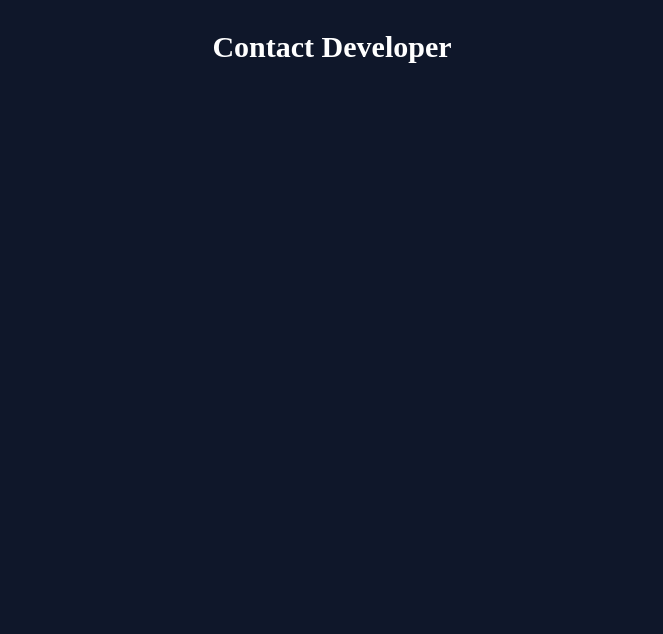
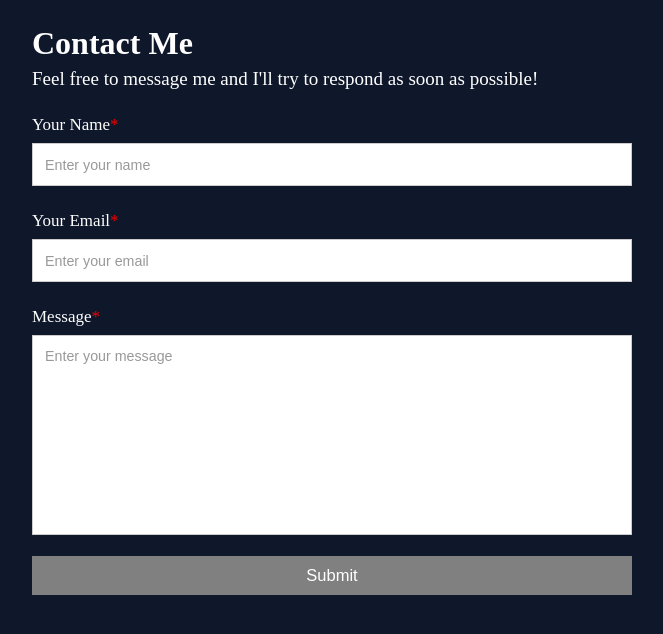
Before and after one commit to MichaelT-178/VueLivestreamDirectory, a Vue app: page /contact in a window 1280 px wide. Shown: the top 634 px of the page, without its empty margins (308-971 px from the left). Built offline with nearby package versions, Linux system fonts and the light colour scheme.

Commit message:
Contact Form Working

```diff
--- a/package.json
+++ b/package.json
@@ -9,9 +9,11 @@
     "preview": "vite preview"
   },
   "dependencies": {
+    "@emailjs/browser": "^4.4.1",
     "@fortawesome/fontawesome-svg-core": "^6.7.2",
     "@fortawesome/free-solid-svg-icons": "^6.7.2",
     "@fortawesome/vue-fontawesome": "^3.0.8",
+    "sweetalert2": "^11.21.2",
     "vue": "^3.4.21",
     "vue-router": "^4.3.2"
   },
--- a/src/views/CardViews/ContactDeveloper.vue
+++ b/src/views/CardViews/ContactDeveloper.vue
@@ -1,17 +1,194 @@
 <template>
-  <p class="title">Contact Developer</p>
+  <div class="contact-form">
+    <h1>Contact Me</h1>
+    <p class="intro-text">Feel free to message me and I'll try to respond as soon as possible!</p>
+
+    <div class="form-group">
+      <label for="name" class="form-label">Your Name<span style="color: #EF0000;">*</span></label>
+      <input autocomplete="off" type="text" id="name" name="name" v-model="userName" placeholder="Enter your name"/>
+    </div>
+
+    <div class="form-group">
+      <label for="email" class="form-label">Your Email<span style="color: #EF0000;">*</span></label>
+      <input type="email" id="email" name="email" v-model="userEmail" placeholder="Enter your email" />
+    </div>
+
+    <div class="form-group">
+      <label for="message" class="form-label">Message<span style="color: #EF0000;">*</span></label>
+      <textarea id="message" name="message" v-model="userMessage" class="square-text-area" placeholder="Enter your message"></textarea>
+    </div>
+
+    <button
+      type="submit"
+      class="send-email-btn"
+      @click="submitForm"
+      :disabled="!isFormValid"
+      :class="{'valid': isFormValid && !isButtonClicked,
+               'clicked': isButtonClicked,
+               'default': !isFormValid && !isButtonClicked
+              }"
+     >
+        {{ buttonText }}
+     </button>
+
+     <div style="margin-bottom: 80px;"></div>
+  </div>
 </template>
 
 
 <script setup>
+import { ref, computed } from 'vue';
+import emailjs from '@emailjs/browser';
+import Swal from 'sweetalert2';
+
+const userName = ref('');
+const userEmail = ref('');
+const userMessage = ref('');
+const isButtonClicked = ref(false);
+const buttonText = ref('Submit');
+
+emailjs.init('bCe2UFI1L7SfXITtA');
+
+const isFormValid = computed(() => {
+  const emailRegex = /^[^\s@]+@[^\s@]+\.[^\s@]+$/;
+  return userName.value.trim() !== '' &&
+         userEmail.value.match(emailRegex) &&
+         userMessage.value.trim() !== '';
+});
+
+const submitForm = () => {
+  if (!isFormValid.value) return;
+
+  isButtonClicked.value = true;
+  buttonText.value = 'Sending...'; //sending ...
+
+  const templateParams = {
+    subject: "New message from Livestream Directory",
+    website: "Livestream Directory",
+    from_name: userName.value,
+    from_email: `Email: ${userEmail.value}`,
+    message: userMessage.value
+  };
+
+  const serviceID = 'service_feq974e';
+  const templateID = 'template_cowiwh7';
+
+  emailjs.send(serviceID, templateID, templateParams)
+    .then((response) => {
+      Swal.fire('Sent!', 'Your message has been sent successfully!', 'success');
+      userName.value = '';
+      userEmail.value = '';
+      userMessage.value = '';
+      return response;
+    })
+    .catch((err) => {
+      Swal.fire('Error!', 'Something went wrong when sending your message! See console.', 'error');
+      console.error('Failed to send email:', err);
+      throw err;
+    })
+    .finally(() => {
+      isButtonClicked.value = false;
+      buttonText.value = 'Submit';
+    })
+};
+
 </script>
 
 
 <style scoped>
-.title {
+
+.contact-form {
+  display: flex;
+  flex-direction: column;
+  max-width: 600px;
+  width: 90%;
+  margin: 0 auto;
+  padding: 20px;
+}
+
+.form-group {
+  margin-bottom: 1rem;
+  width: 100%;
+  display: flex;
+  flex-direction: column;
+  align-items: flex-start;
+  margin-top: 9px;
+}
+
+input[type="text"],
+input[type="email"],
+.square-text-area {
+  width: 100%;
+  border: 1.75px solid #ccc;
+  padding: 12px;
+  margin-top: 8px;
+  box-sizing: border-box;
+  font-family: Arial, sans-serif;
+}
+
+input[type="text"]::placeholder,
+input[type="email"]::placeholder,
+.square-text-area::placeholder {
+  font: arial;
+  font-size: 14.25px;
+  color: #999;
+}
+
+.square-text-area {
+  height: 200px;
+  resize: none;
+}
+
+.send-email-btn {
+  width: 100%;
   color: white;
-  font-size: 30px;
-  text-align: center;
-  font-weight: bold;
+  cursor: pointer;
+  border: none;
+  padding: 10px;
+  margin-top: 5px;
+  font-size: 16.5px;
 }
+
+/* Disabled button */
+.send-email-btn.default {
+  background-color: gray;
+}
+
+/* Valid form */
+.send-email-btn.valid {
+  background-color: blue;
+}
+
+/* Valid form and hovered over */
+.send-email-btn.valid:hover {
+  background-color: darkblue;
+}
+
+/* Sending... */
+.send-email-btn.clicked {
+  background-color: #00A643;
+}
+
+h1 {
+  align-self: flex-start;
+  margin-top: 5px;
+  color: white;
+}
+
+.intro-text {
+  margin-top: -15px;
+  margin-bottom: 16px;
+  font-size: 19px;
+  color: white;
+}
+
+.form-label {
+  font-size: 17px;
+  color: white;
+}
+
+#name, #email, #message {
+  font-size: 15.25px;
+}
+
 </style>
```
Also changed, not shown: 1 other file (tests, documents, lock files or other folders).
